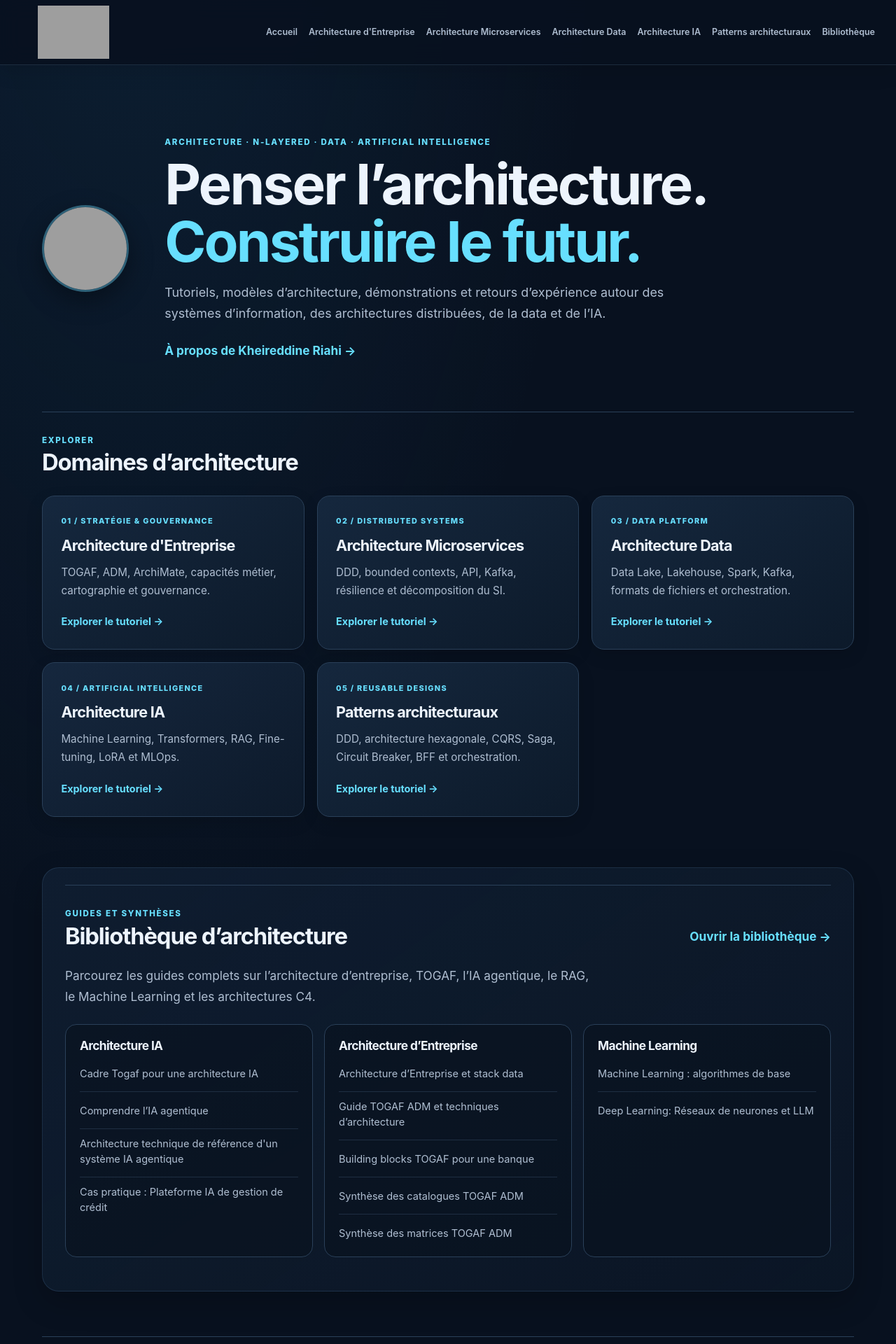
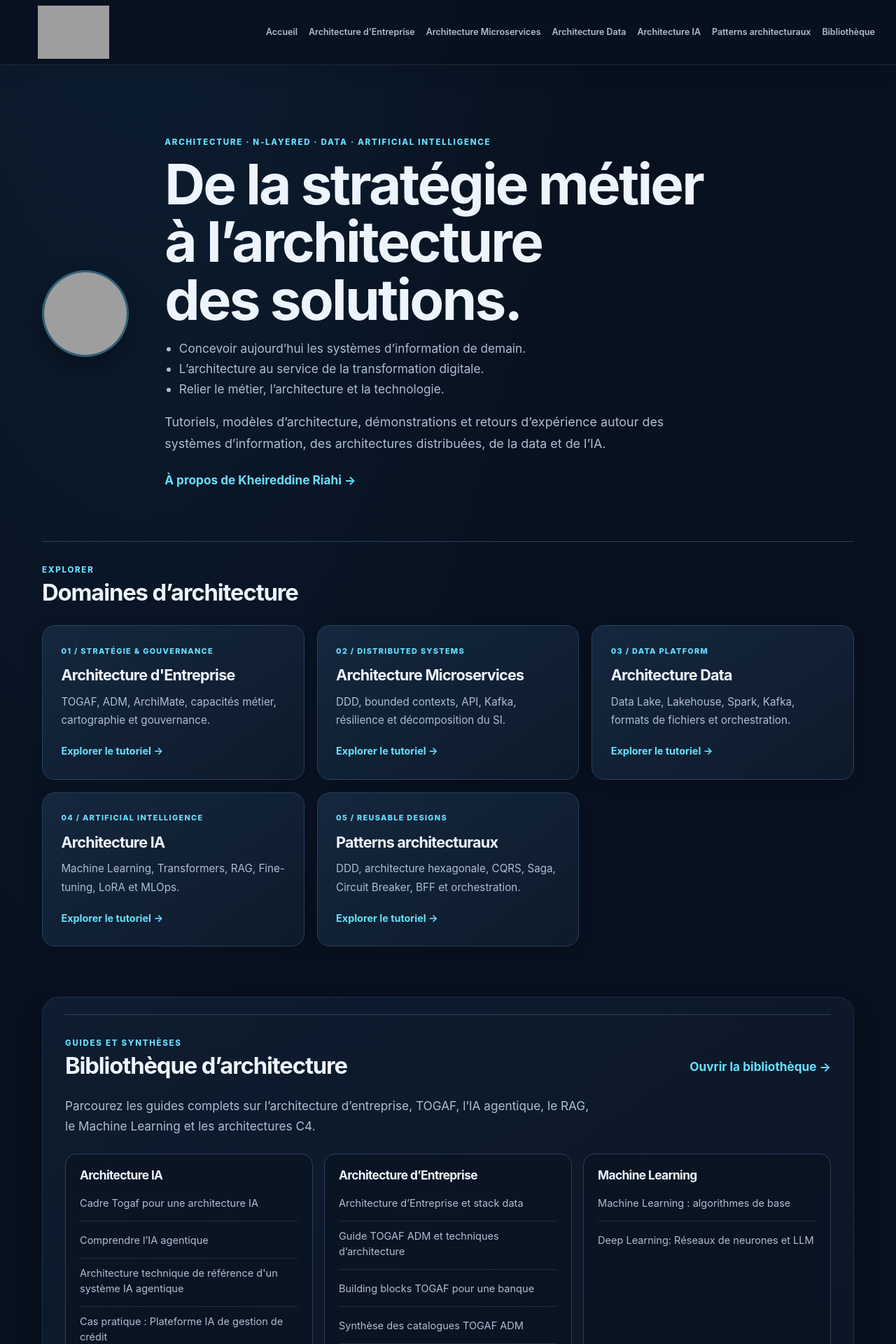
Before and after one commit to KRiahi345/kriahi, a Jekyll site: the page built from index.html, in a window 1280 px wide. Shown: the top 1920 px of the page at 70% size. Built offline with Jekyll 4.4.1, drawn with Linux system fonts in a browser that asks for light colours; grey boxes are pictures that could not be loaded.

Commit message:
Update homepage architecture slogan

```diff
--- a/_layouts/home.html
+++ b/_layouts/home.html
@@ -6,7 +6,12 @@ layout: default
 <img class="profile-photo" src="{{ '/assets/images/kheireddine-riahi-profile.png' | relative_url }}" alt="Portrait de Kheireddine Riahi" width="116" height="116">
 <div class="hero-text">
 <p class="eyebrow">ARCHITECTURE · N-LAYERED · DATA · ARTIFICIAL INTELLIGENCE</p>
-<h1>Penser l’architecture.<br><span>Construire le futur.</span></h1>
+<h1>De la stratégie métier à l’architecture des solutions.</h1>
+<ul class="hero-points">
+<li>Concevoir aujourd’hui les systèmes d’information de demain.</li>
+<li>L’architecture au service de la transformation digitale.</li>
+<li>Relier le métier, l’architecture et la technologie.</li>
+</ul>
 <p class="hero-copy">Tutoriels, modèles d’architecture, démonstrations et retours d’expérience autour des systèmes d’information, des architectures distribuées, de la data et de l’IA.</p>
 <a class="text-link" href="{{ '/about/' | relative_url }}">À propos de Kheireddine Riahi →</a>
 </div>
--- a/assets/css/style.css
+++ b/assets/css/style.css
@@ -459,10 +459,21 @@ h3 {
 }
 
 .hero h1 {
-  max-width: 16ch;
+  max-width: 24ch;
   margin: 0.35rem 0 1rem;
   font-size: clamp(2.8rem, 6.5vw, 5rem);
   line-height: 1.03;
+}
+
+.hero-points {
+  margin: 0 0 1.2rem;
+  padding-left: 1.2em;
+  color: var(--muted);
+  line-height: 1.5;
+}
+
+.hero-points li {
+  margin: 0.18em 0;
 }
 
 .hero h1 span {
```
